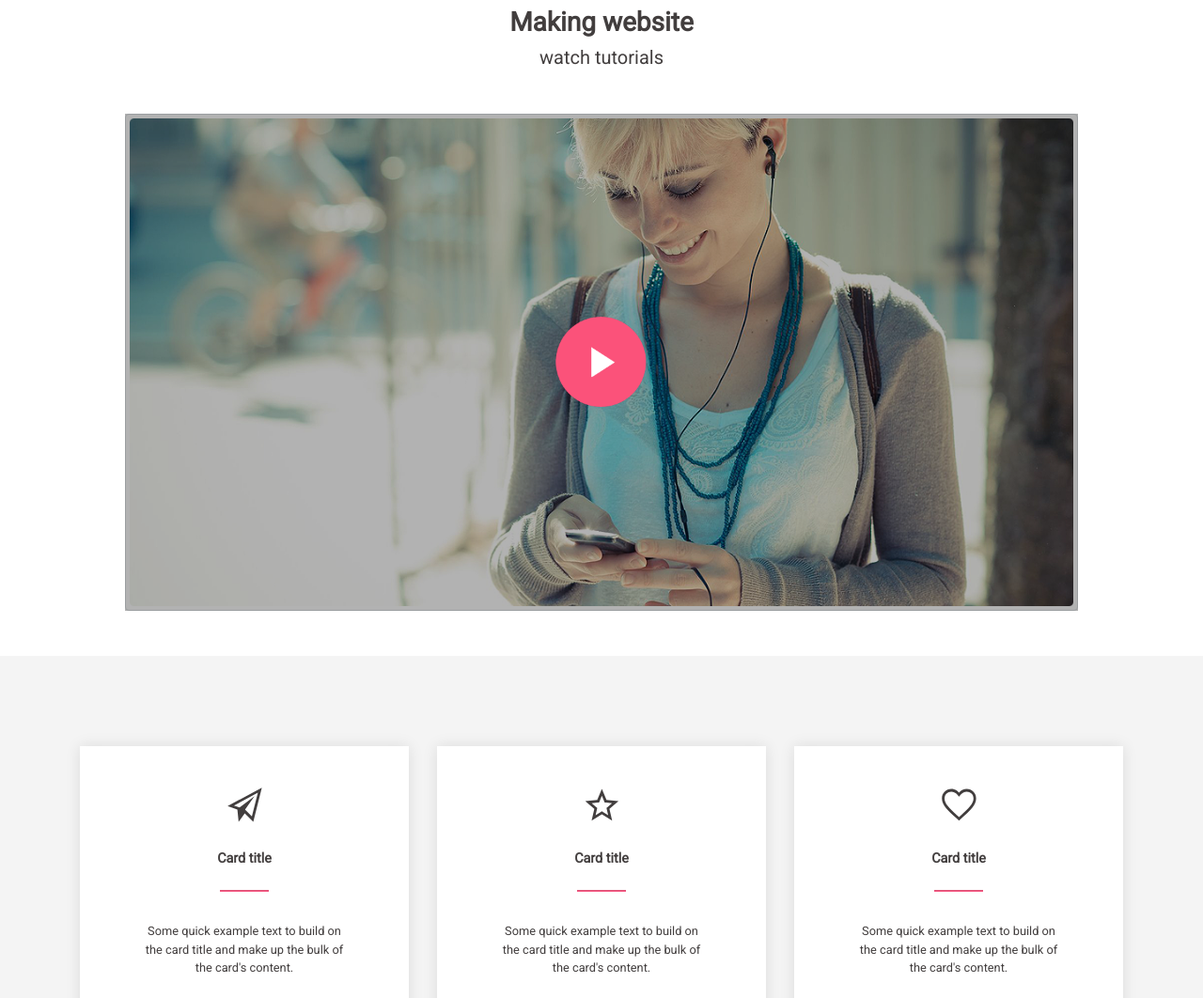
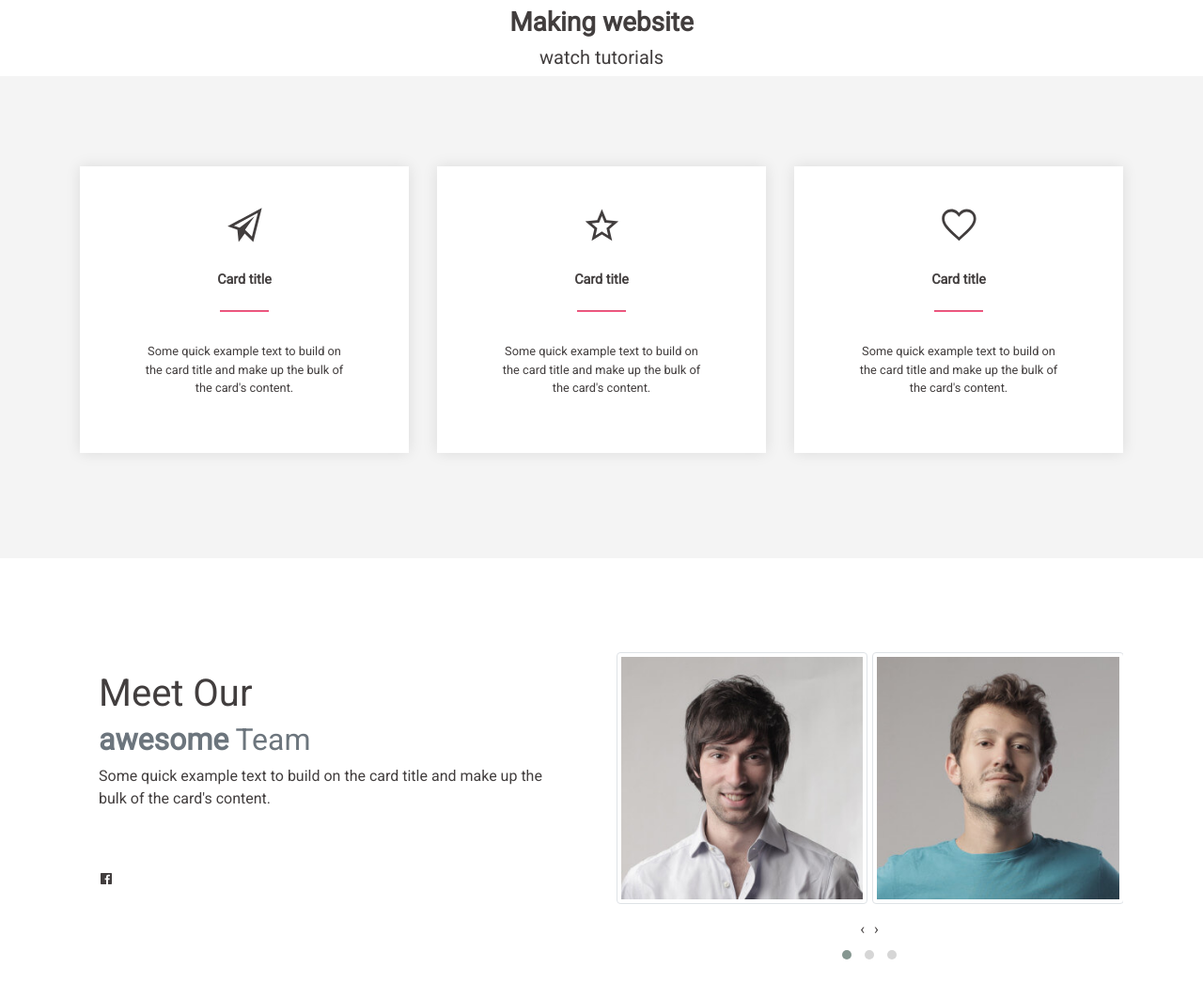
Before and after one commit to kingblackmonkey/agency-site, a plain HTML site: page index.html in a window 1280 px wide. Shown: the part 1720-2782 px from the top of the page at 94% size. Drawn offline with nearby package versions, Linux system fonts and the light colour scheme.

Commit message:
remove video part

```diff
--- a/index.html
+++ b/index.html
@@ -172,12 +172,12 @@
                             <h5 class="video-text">watch tutorials</h5>
                         </div>
 
-                        <div class="video-container wow bounceInLeft " data-wow-duration="1.1s" data-wow-delay="1.1s">
+                        <!-- <div class="video-container wow bounceInLeft " data-wow-duration="1.1s" data-wow-delay="1.1s">
                              <img src="./img/image-1.png" class="img-thumbnail " alt="Responsive image">
-                            <a class="video-btn" href="https://www.youtube.com/watch?v=xEG8MsCSMU0">
-                                    <img src="./img/play.png" alt="">
-                            </a>
-                        </div>
+                             <a class="video-btn" href="https://www.google.com/search?q=google&rlz=1C1SQJL_enUS842US842&oq=goo&aqs=chrome.0.35i39j0j69i60l3j69i65.6529j0j4&sourceid=chrome&ie=UTF-8">
+                                <img src="./img/play.png" alt="">
+                        </a>
+                        </div> -->
 
 
 
```
